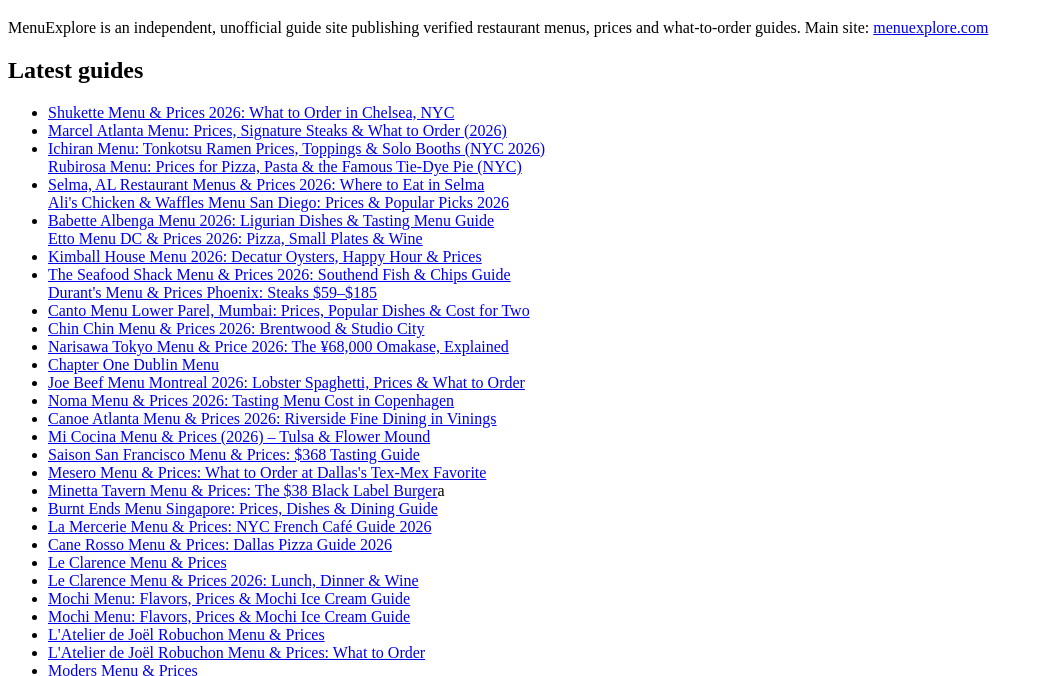
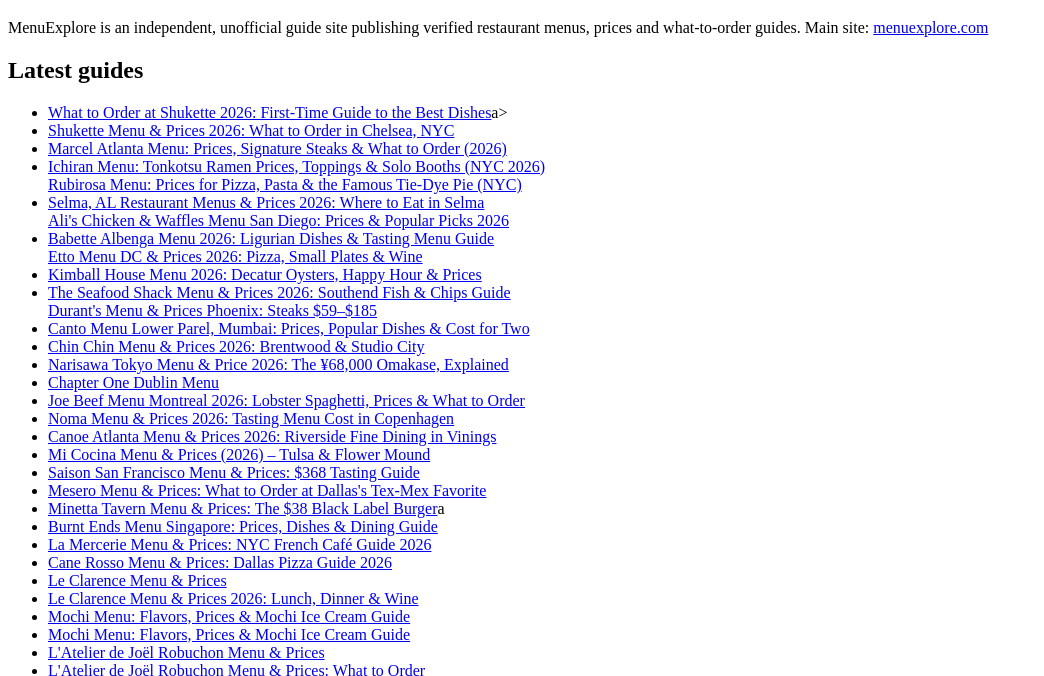
Before and after one commit to menuexplore/menuexplore.github.io, a plain HTML site: page index.html in a window 1280 px wide. Shown: the part 61-737 px from the top of the page, without its empty margins (0-1044 px from the left). Drawn offline with Linux system fonts and the light colour scheme.

Commit message:
Link Shukette What to Order guide on homepage
Added a new guide link for Shukette 2026 to the latest guides section.

```diff
--- a/index.html
+++ b/index.html
@@ -10,6 +10,7 @@
 <p>MenuExplore is an independent, unofficial guide site publishing verified restaurant menus, prices and what-to-order guides. Main site: <a href="https://menuexplore.com">menuexplore.com</a></p>
 <h2>Latest guides</h2>
 <ul>
+<li><a href="shukette-what-to-order.html">What to Order at Shukette 2026: First-Time Guide to the Best Dishes</a>a></li>
   <li><a href="shukette-menu.html">Shukette Menu &amp; Prices 2026: What to Order in Chelsea, NYC</a></li>
   <li><a href="marcel-atlanta-menu.html">Marcel Atlanta Menu: Prices, Signature Steaks &amp; What to Order (2026)</a></li>
   <li><a href="ichiran-menu.html">Ichiran Menu: Tonkotsu Ramen Prices, Toppings &amp; Solo Booths (NYC 2026)</a></li
```
